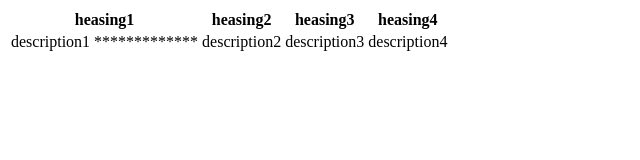
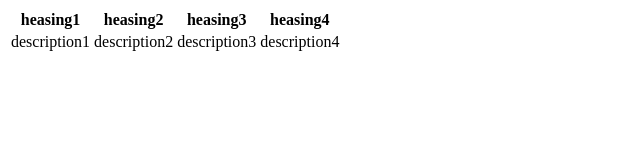
Before and after one commit to MohanRajRaman/project1, a plain HTML site: page about.html in a window 1280 px wide. Shown: the whole page, without its empty margins (0-640 px from the left). Drawn offline with Linux system fonts and the light colour scheme.

Commit message:
Update about.html

```diff
--- a/about.html
+++ b/about.html
@@ -16,7 +16,7 @@
   </thead>
   <tbody>
     <tr>
-      <td>description1 *************</td>
+      <td>description1</td>
       <td>description2</td>
       <td>description3</td>
       <td>description4</td>
```
